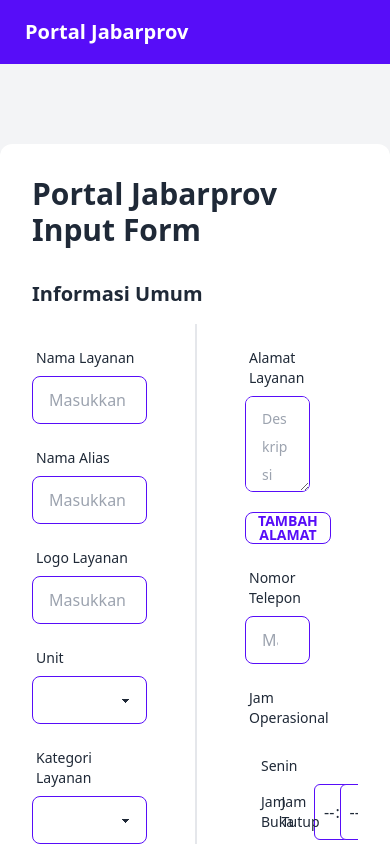
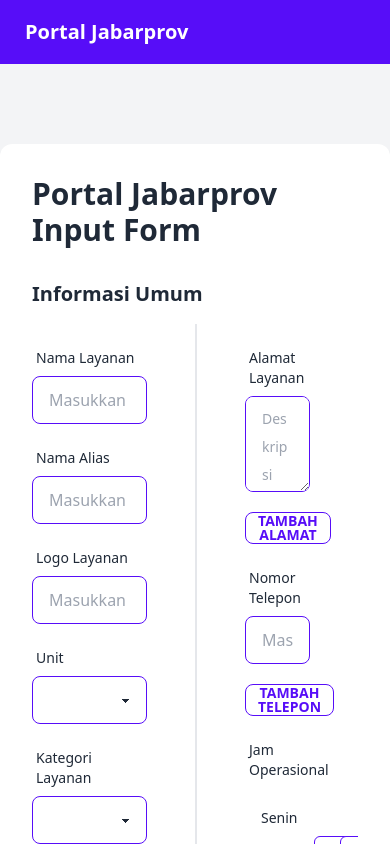
Before and after one commit to Ibwedagama/portal-jabarprov-public-service-form, a Nuxt app: page / in a window 390 px wide. Shown: the top 844 px of the page. Built offline with nearby package versions, Linux system fonts and the light colour scheme.

Commit message:
feat: refactor phone field; add bearer token

```diff
--- a/app.vue
+++ b/app.vue
@@ -95,14 +95,38 @@
                 Tambah Alamat
               </button>
 
-
-              <BaseInputText
-                v-model="form.general_information.phone"
-                type="number"
-                label="Nomor Telepon"
-                placeholder="Masukkan no. telp"
-                class="mb-4"
-              />
+              <!-- Phone -->
+              <div>
+                <div
+                  v-for="index in phoneCount"
+                  :key="`phone-input-${index}`"
+                  class="w-full mb-4"
+                >
+                  <BaseInputText
+                    v-model="form.general_information.phone[index - 1]"
+                    label="Nomor Telepon"
+                    placeholder="Masukkan no. telp"
+                    class="mb-4"
+                  />
+                  <div
+                    v-if="index !== 1"
+                    class="w-full flex justify-end"
+                  >
+                    <button
+                      class="btn btn-outline btn-error btn-sm mt-4 ml-auto"
+                      @click="removePhone(index)"
+                    >
+                      Hapus
+                    </button>
+                  </div>
+                </div>
+                <button
+                  class="btn btn-outline btn-primary btn-sm mb-4"
+                  @click="addNewPhone"
+                >
+                  Tambah Telepon
+                </button>
+              </div>
 
               <OperationalHours @update-value="handleUpdateOperationalHours" />
             </div>
@@ -551,6 +575,7 @@
       termOfServiceCount: 1,
       infographicCount: 1,
       faqCount: 1,
+      phoneCount: 1,
       successSubmitForm: false,
       form: {
         general_information: {
@@ -560,7 +585,7 @@
           category: "",
           addresses: [],
           unit: "",
-          phone: "",
+          phone: [],
           logo: "",
           operational_hours: [
             { start: null, end: null },
@@ -687,6 +712,9 @@
       })
       this.faqCount = this.faqCount + 1
     },
+    addNewPhone() {
+      this.phoneCount = this.phoneCount + 1
+    },
     removeMediaImage (index) {
       this.mediaImageCount = this.mediaImageCount - 1
       const newArr = this.form.general_information.media.images.filter((_, i) => i !== index - 1)
@@ -727,6 +755,11 @@
       const newArr = this.form.faq.items.filter((_, i) => i !== index - 1)
       this.form.faq.items = [...newArr]
     },
+    removePhone(index) {
+      this.phoneCount = this.phoneCount - 1
+      const newArr = this.form.general_information.phone.filter((_, i) => i !== index - 1)
+      this.form.general_information.phone = [...newArr]
+    },
     handleUpdateOperationalHours(value) {
       this.form.general_information.operational_hours = value
     },
@@ -736,7 +769,8 @@
         await fetch(`${import.meta.env.VITE_API_BASE_URL}/v1/service-public`, {
           method: 'POST',
           headers: {
-            'Content-Type': 'application/json'
+            'Content-Type': 'application/json',
+            'Authorization': `Bearer ${import.meta.env.VITE_API_TOKEN}`
           },
           body: JSON.stringify(this.form)
         })
```
